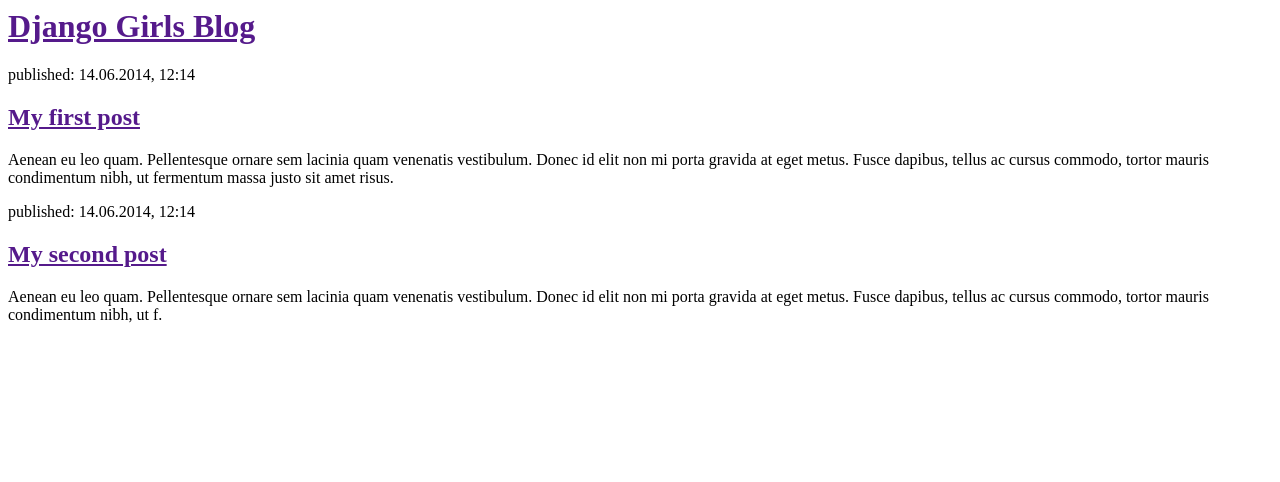
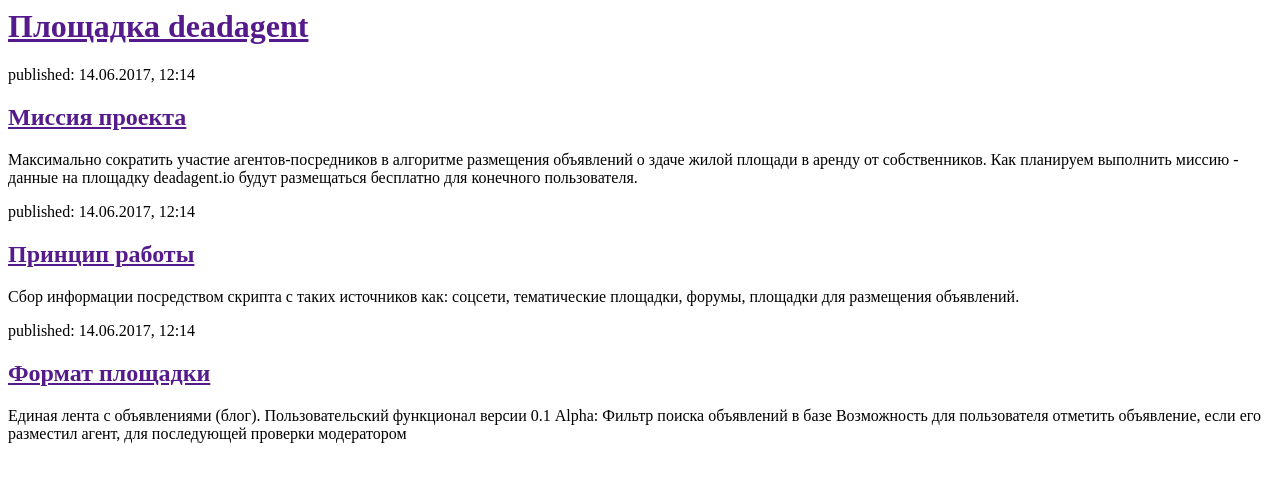
Before and after one commit to Aleksmaaaan/my-first-blog1, a Django app: page / in a window 1280 px wide. Shown: the top 482 px of the page. Run offline with Django 3.2, Linux system fonts and the light colour scheme.

Commit message:
Changed the HTML for the site.

```diff
--- a/blog/templates/blog/post_list.html
+++ b/blog/templates/blog/post_list.html
@@ -1,21 +1,33 @@
   <html>
         <head>
-            <title>Django Girls blog</title>
+            <title>Deadagent</title>
         </head>
         <body>
             <div>
-                <h1><a href="">Django Girls Blog</a></h1>
+                <h1><a href="">Площадка deadagent</a></h1>
             </div>
 
             <div>
-                <p>published: 14.06.2014, 12:14</p>
-                <h2><a href="">My first post</a></h2>
-                <p>Aenean eu leo quam. Pellentesque ornare sem lacinia quam venenatis vestibulum. Donec id elit non mi porta gravida at eget metus. Fusce dapibus, tellus ac cursus commodo, tortor mauris condimentum nibh, ut fermentum massa justo sit amet risus.</p>
+                <p>published: 14.06.2017, 12:14</p>
+                <h2><a href="">Миссия проекта</a></h2>
+                <p>Максимально сократить участие агентов-посредников в алгоритме размещения объявлений о здаче жилой площади в аренду от собственников.
+
+Как планируем выполнить миссию - данные на площадку deadagent.io будут размещаться бесплатно для конечного пользователя.</p>
             </div>
 
             <div>
-                <p>published: 14.06.2014, 12:14</p>
-                <h2><a href="">My second post</a></h2>
-                <p>Aenean eu leo quam. Pellentesque ornare sem lacinia quam venenatis vestibulum. Donec id elit non mi porta gravida at eget metus. Fusce dapibus, tellus ac cursus commodo, tortor mauris condimentum nibh, ut f.</p>
+                <p>published: 14.06.2017, 12:14</p>
+                <h2><a href="">Принцип работы </a></h2>
+                <p>Сбор информации посредством скрипта с таких источников как: соцсети, тематические площадки, форумы, площадки для размещения объявлений.</p>
+            </div>
+            <div>
+                <p>published: 14.06.2017, 12:14</p>
+                <h2><a href="">Формат площадки</a></h2>
+                <p>Единая лента с объявлениями (блог).
+
+Пользовательский функционал версии 0.1 Alpha:
+
+Фильтр поиска объявлений в базе
+Возможность для пользователя отметить объявление, если его разместил агент, для последующей проверки модератором</p>
             </div>
         </body>
```
